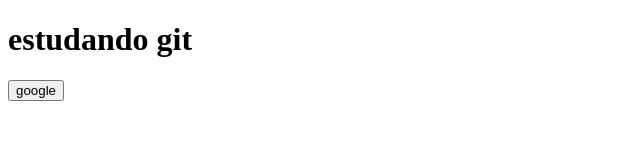
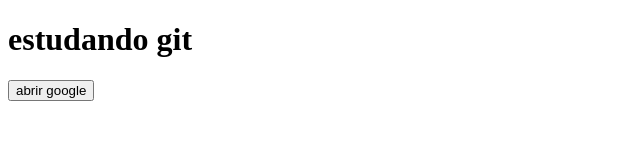
Before and after one commit to ValdirStos/aulaPraticaGit, a plain HTML site: page index.html in a window 1280 px wide. Shown: the full height of the page, 0-640 px from the left. Drawn offline with Linux system fonts and the light colour scheme.

Commit message:
Update index.html

```diff
--- a/index.html
+++ b/index.html
@@ -7,6 +7,6 @@
 </head>
 <body>
     <h1>estudando git</h1>
-    <button>google</button>
+    <button> abrir google</button>
 </body>
 </html>
```
